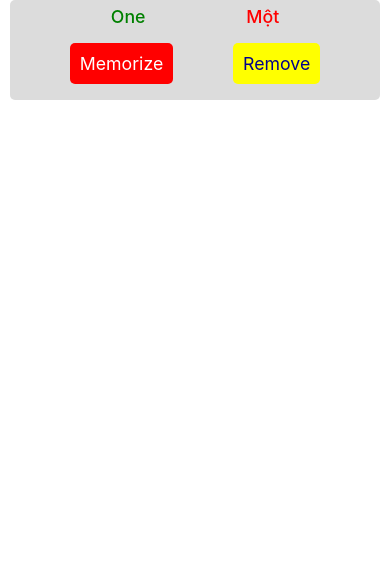
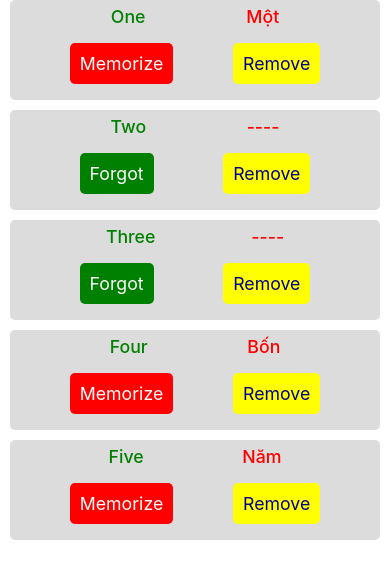
Before and after one commit to phamtanphat/reactnative29112020, a React Native app: screen / in a window 390 px wide. Shown: the top 578 px of the page. Built offline with nearby package versions, Linux system fonts and the light colour scheme.

Commit message:
hiển thị mảng words

```diff
--- a/src/screens/MainScreen.js
+++ b/src/screens/MainScreen.js
@@ -5,11 +5,18 @@ import {getWidth} from '../helpers/AppDimension';
 
 export default class MainScreen extends Component {
   render() {
-    const word = {en: 'One', vn: 'Một', isMemorized: false};
-    // true ? nút forgot (màu xanh) : Memorize (Màu đỏ)
-    // true ? ---- : nghĩa tiếng viêt
+    const words = [
+      {id: 1, en: 'One', vn: 'Một', isMemorized: false},
+      {id: 2, en: 'Two', vn: 'Hai', isMemorized: true},
+      {id: 3, en: 'Three', vn: 'Ba', isMemorized: true},
+      {id: 4, en: 'Four', vn: 'Bốn', isMemorized: false},
+      {id: 5, en: 'Five', vn: 'Năm', isMemorized: false},
+    ];
     return (
       <View style={styles.container}>
+        {words.map((word) => {
+          return (
+            <View>
               <View style={styles.groupWord}>
                 <View style={styles.groupHorizontal}>
                   <Text style={styles.textEn}>{word.en}</Text>
@@ -34,6 +41,9 @@ export default class MainScreen extends Component {
               </View>
             </View>
           );
+        })}
+      </View>
+    );
   }
 }
 
@@ -47,6 +57,7 @@ const styles = StyleSheet.create({
     justifyContent: 'space-evenly',
     marginHorizontal: 10,
     borderRadius: 5,
+    marginBottom : 10,
   },
   groupHorizontal: {
     marginBottom: 10,
```
Lines whose indentation alone changed are shown as unchanged.
